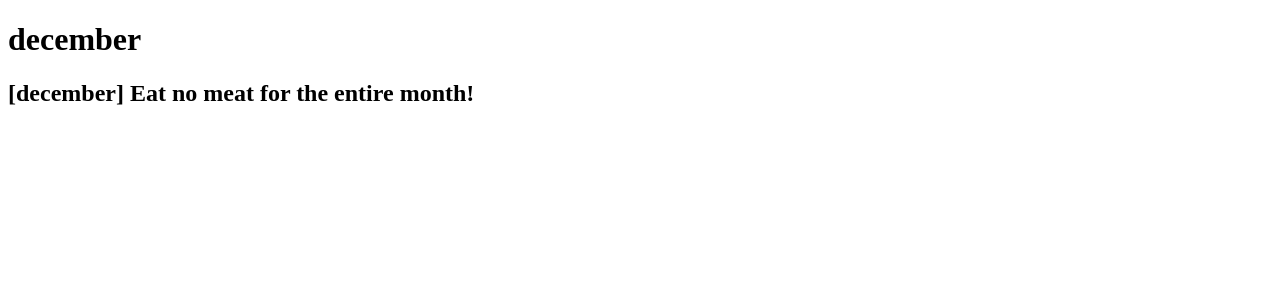
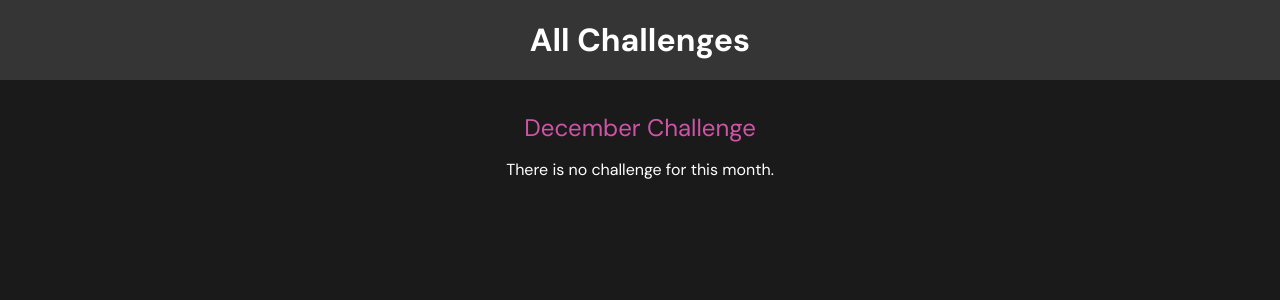
Before and after one commit to AdrianGroszek/python-django-section3-urls-views, a Django app: page /challenges/december in a window 1280 px wide. Shown: the top 300 px of the page. Run offline with Django 5.2, Linux system fonts and the light colour scheme.

Commit message:
Templates & Static Files

```diff
--- /dev/null
+++ b/challenges/static/challenges/challenge.css
@@ -0,0 +1,22 @@
+h1,
+h2 {
+  text-align: center;
+  color: white;
+}
+
+h1 {
+  font-size: 1.5rem;
+  margin: 2rem 0 1rem 0;
+  font-weight: normal;
+  color: #cf54a6;
+}
+
+h2 {
+  font-size: 3rem;
+  font-weight: bold;
+}
+
+.fallback {
+  text-align: center;
+  color: white;
+}
--- /dev/null
+++ b/challenges/static/challenges/includes/header.css
@@ -0,0 +1,25 @@
+header {
+  width: 100%;
+  height: 5rem;
+  background-color: #353535;
+}
+
+header nav {
+  width: 100%;
+  height: 100%;
+  display: flex;
+  justify-content: center;
+  align-items: center;
+}
+
+header nav a {
+  color: white;
+  font-size: 2rem;
+  font-weight: bold;
+  text-decoration: none;
+}
+
+header nav a:hover,
+header nav a:active {
+  color: #cf54a6;
+}
--- a/challenges/templates/challenges/challenge.html
+++ b/challenges/templates/challenges/challenge.html
@@ -1,12 +1,23 @@
-<!DOCTYPE html>
-<html lang="en">
-<head>
-  <meta charset="UTF-8">
-  <meta name="viewport" content="width=device-width, initial-scale=1.0">
-  <title>Monthly Challenge</title>
-</head>
-<body>
-  <h1>{{month}}</h1>
-  <h2>{{text}}</h2>
-</body>
-</html>
+{% extends 'base.html' %}
+{% load static %}
+
+{% block page_title %}
+  {{ month_name|title }} Challenge
+{% endblock %}
+
+{% block css_files %}
+  <link rel="stylesheet" href="{% static "challenges/challenge.css" %}" >
+  <link rel="stylesheet" href={% static 'challenges/includes/header.css' %} >
+{% endblock %}
+
+
+{% block content %}
+  {% include "challenges/includes/header.html" %}
+
+  <h1>{{ month_name|title }} Challenge</h1>
+  {% if text is not None %}
+    <h2>{{ text }}</h2>
+  {% else %}
+    <p class="fallback">There is no challenge for this month.</p>
+  {% endif %}
+{% endblock %}
--- /dev/null
+++ b/challenges/templates/challenges/includes/header.html
@@ -0,0 +1,5 @@
+<header>
+  <nav>
+    <a href="{% url 'index' %}">All Challenges</a>
+  </nav>
+</header>
--- a/challenges/urls.py
+++ b/challenges/urls.py
@@ -2,7 +2,7 @@ from django.urls import path
 from . import views
 
 urlpatterns = [
-    path('', views.index),
+    path('', views.index, name='index'),
     path('<int:month>', views.monthly_challenge_by_number),
     path('<str:month>', views.monthly_challenge, name='month-challenge')
 ]
--- a/challenges/views.py
+++ b/challenges/views.py
@@ -1,6 +1,6 @@
 from django.shortcuts import render
 from django.urls import reverse
-from django.http import HttpResponse, HttpResponseNotFound, HttpResponseRedirect
+from django.http import Http404, HttpResponseNotFound, HttpResponseRedirect
 
 
 monthly_challenges = {
@@ -15,7 +15,7 @@ monthly_challenges = {
     'september': '[september] Eat no meat for the entire month!',
     'october': '[october] Eat no meat for the entire month!',
     'november': '[november] Eat no meat for the entire month!',
-    'december': '[december] Eat no meat for the entire month!'
+    'december': None
 }
 
 
@@ -25,13 +25,9 @@ def index(request):
     list_items = ''
     months = list(monthly_challenges.keys())
 
-    for month in months:
-        capitalized_month = month.capitalize()
-        month_path = reverse('month-challenge', args=[month])
-        list_items += f'<li><a href="{month_path}">{capitalized_month}</a></li>'
-
-    response_data = f'<ul>{list_items}</ul>'
-    return HttpResponse(response_data)
+    return render(request, 'challenges/index.html', {
+        'months': months
+    })
 
 
 def monthly_challenge_by_number(request, month):
@@ -51,7 +47,7 @@ def monthly_challenge(request, month):
         challenge_text = monthly_challenges[month]
         return render(request, 'challenges/challenge.html', {
             "text": challenge_text,
-            "month": month
+            "month_name": month
         })
     except:
-        return HttpResponseNotFound('This month is not supported!')
+        raise Http404()
--- a/monthly_challenges/settings.py
+++ b/monthly_challenges/settings.py
@@ -57,6 +57,7 @@ TEMPLATES = [
         'BACKEND': 'django.template.backends.django.DjangoTemplates',
         'DIRS': [
             # BASE_DIR / 'challenges' / 'templates'
+            BASE_DIR / "templates"
         ],
         'APP_DIRS': True,
         'OPTIONS': {
@@ -119,6 +120,10 @@ USE_TZ = True
 
 STATIC_URL = 'static/'
 
+STATICFILES_DIRS = [
+    BASE_DIR / "static"
+]
+
 # Default primary key field type
 # https://docs.djangoproject.com/en/5.2/ref/settings/#default-auto-field
 
--- /dev/null
+++ b/static/base.css
@@ -0,0 +1,10 @@
+@import url('https://fonts.googleapis.com/css2?family=DM+Sans:ital,opsz,wght@0,9..40,100..1000;1,9..40,100..1000&family=Josefin+Sans:ital,wght@0,100..700;1,100..700&family=Merriweather:ital,wght@0,300;0,400;0,700;0,900;1,300;1,400;1,700;1,900&display=swap');
+
+html {
+  font-family: "DM Sans", sans-serif;
+}
+
+body {
+  margin: 0;
+  background-color: #1a1a1a;
+}
--- /dev/null
+++ b/templates/base.html
@@ -0,0 +1,15 @@
+{% load static %}
+
+<!DOCTYPE html>
+<html lang="en">
+  <head>
+    <meta charset="UTF-8">
+    <meta name="viewport" content="width=device-width, initial-scale=1.0">
+    <title>{% block page_title %}All Challenges{% endblock %}</title>
+    <link rel="stylesheet" href="{% static "base.css" %}" >
+    {% block css_files %}{% endblock %}
+  </head>
+  <body>
+    {% block content %}{% endblock %}
+  </body>
+</html>
```
Also changed, not shown: challenges/static/challenges/challenges.css (added, +37 -0 lines), challenges/templates/challenges/index.html (added, +21 -0 lines), templates/404.html (added, +10 -0 lines).
